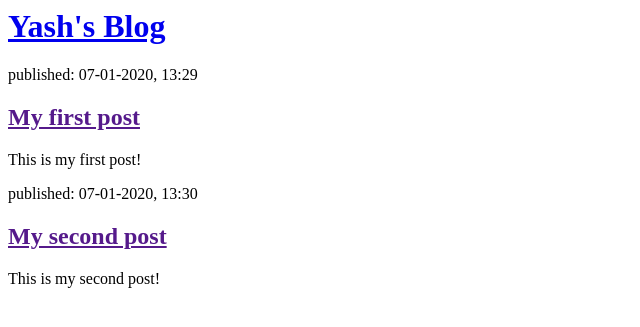
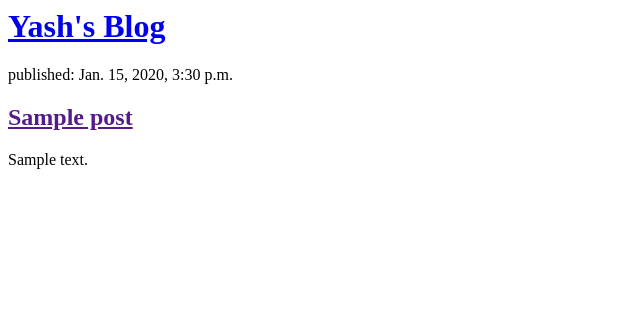
Before and after one commit to Chimichangasguy/my-first-blog, a Django app: template blog/templates/blog/post_list.html in a window 1280 px wide. Shown: the top 327 px of the page, without its empty margins (0-640 px from the left). Run offline with Django 3.2, Linux system fonts and the light colour scheme; the template is opened without the code that fills it: values that come from a table or form of the project are taken from there, others are empty; tables that the repository leaves empty hold one stand-in row (values such as "Sample post").

Commit message:
Modified templates to display from dB

```diff
--- a/blog/templates/blog/post_list.html
+++ b/blog/templates/blog/post_list.html
@@ -3,20 +3,16 @@
         <title>Yash's blog</title>
     </head>
     <body>
+      <div>
+        <h1><a href="/">Yash's Blog</a></h1>
+      </div>
+
+      {% for post in posts %}
         <div>
-            <h1><a href="/">Yash's Blog</a></h1>
+            <p>published: {{ post.published_date }}</p>
+            <h2><a href="">{{ post.title }}</a></h2>
+            <p>{{ post.text|linebreaksbr }}</p>
         </div>
-
-        <div>
-            <p>published: 07-01-2020, 13:29</p>
-            <h2><a href="">My first post</a></h2>
-            <p>This is my first post!</p>
-        </div>
-
-        <div>
-            <p>published: 07-01-2020, 13:30</p>
-            <h2><a href="">My second post</a></h2>
-            <p>This is my second post!</p>
-        </div>
+      {% endfor %}
     </body>
 </html>
--- a/blog/views.py
+++ b/blog/views.py
@@ -1,6 +1,9 @@
 from django.shortcuts import render
+from django.utils import timezone
+from .models import Post
 
 # Create your views here.
 
 def post_list(request):
-    return render(request, 'blog/post_list.html', {})
+    posts = Post.objects.filter(published_date__lte=timezone.now()).order_by('published_date')
+    return render(request, 'blog/post_list.html', {'posts': posts})
```
